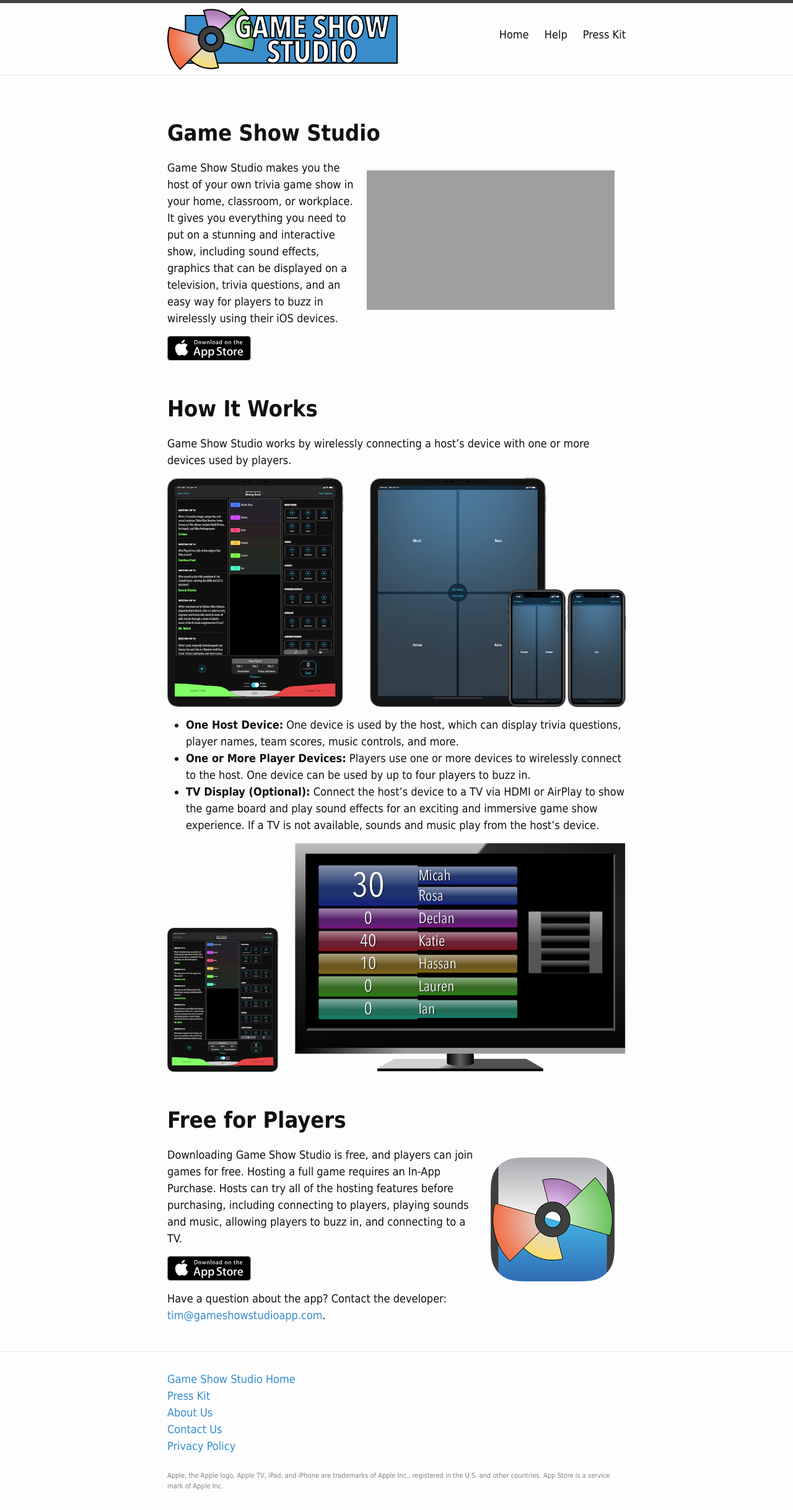
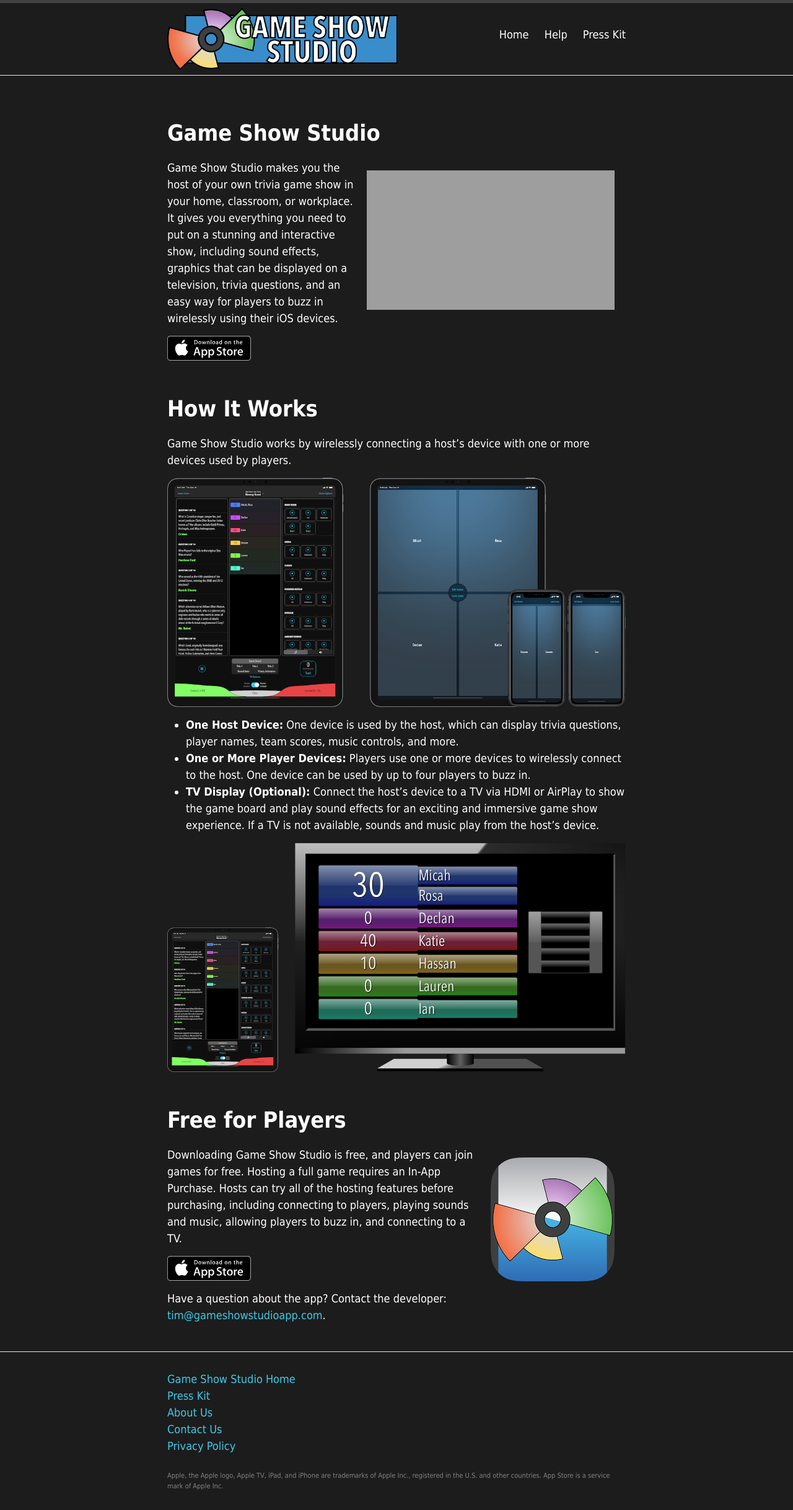
Before and after one commit to gameshowstudio/gameshowstudio.github.io, a Jekyll site: the page built from index.md, in a window 1280 px wide. Shown: the whole page at 62% size. Built offline with Jekyll 4.4.1, drawn with Linux system fonts in a browser that asks for light colours; our own code applies the rules of GitHub Pages for plain Markdown files; grey boxes are pictures that could not be loaded.

Commit message:
Make the web site use a dark theme

```diff
--- a/css/main.scss
+++ b/css/main.scss
@@ -18,10 +18,10 @@
 $grey-color-light: lighten($grey-color, 40%);
 $grey-color-dark:  darken($grey-color, 25%);
 
-$text-color:                 #111;
-$brand-color:                #348CCD;
+$text-color:                 #FFFFFF; // #111 for light mode
+$brand-color:                #40C9E8; // #348CCD for light mode
 $blue-glow:                  #40C9E8;
-$background-color:           #fdfdfd;
+$background-color:           #1C1C1C; // #fdfdfd for light mode
 
 // Width of the content area
 $content-width:    800px;
```
